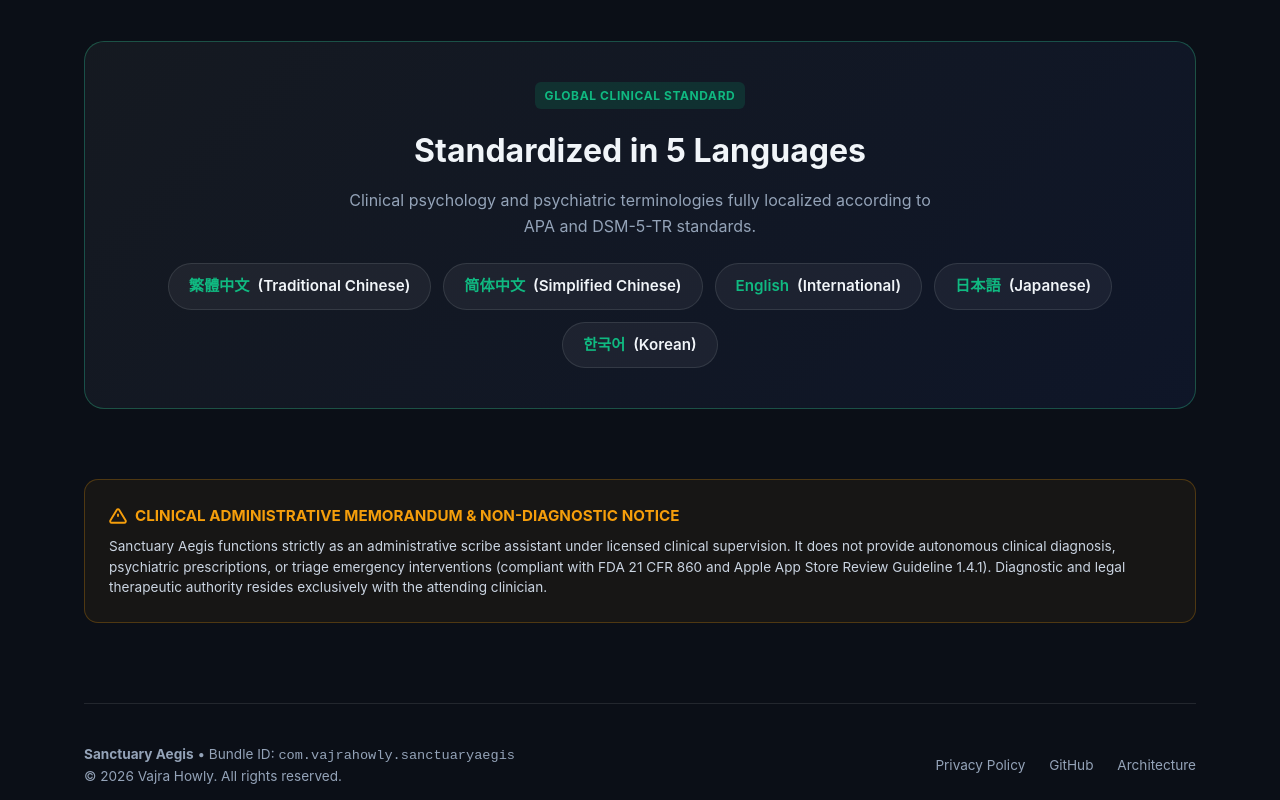
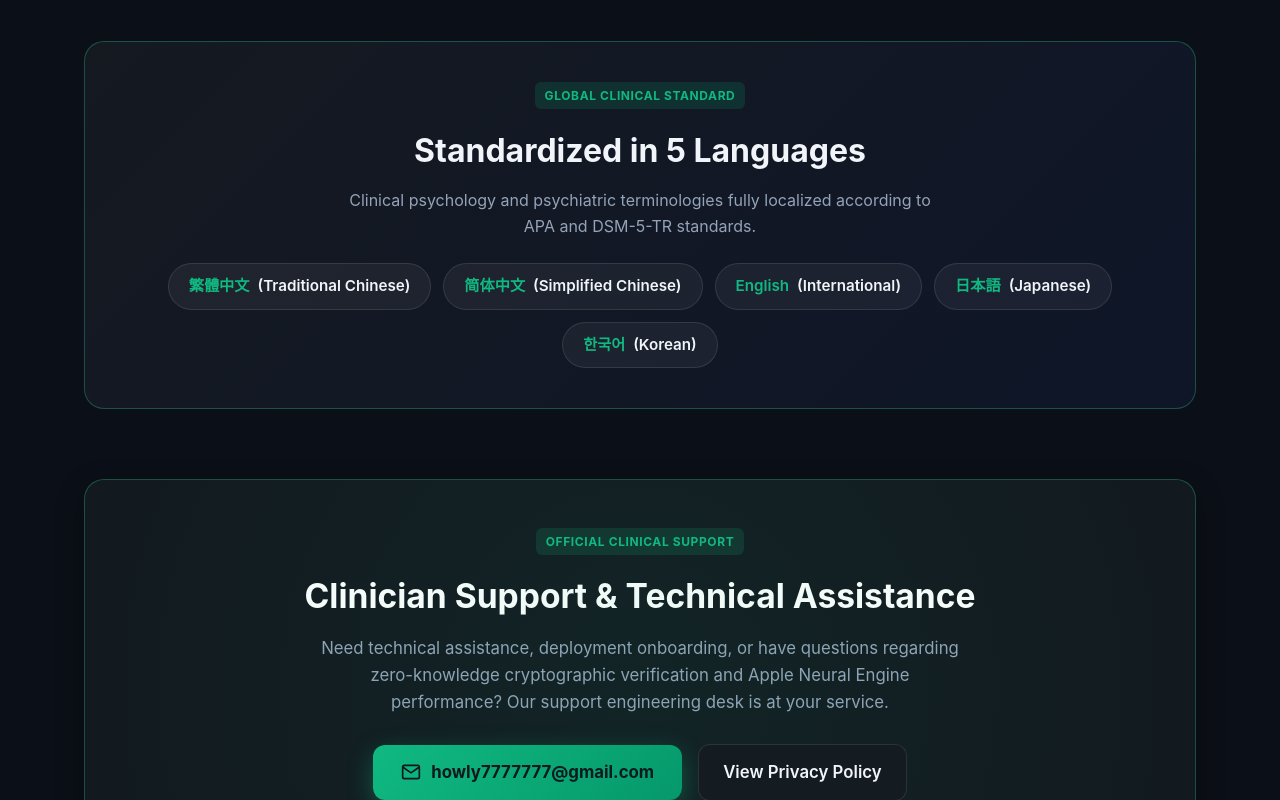
Before and after one commit to howly7777777-svg/sanctuaryaegis, a plain HTML site: page index.html in a window 1280 px wide. Shown: the part 2000-2800 px from the top of the page. Drawn offline with Linux system fonts and the light colour scheme.

Commit message:
Add files via upload

```diff
--- a/index.html
+++ b/index.html
@@ -5,6 +5,7 @@
   <meta name="viewport" content="width=device-width, initial-scale=1.0">
   <title>Sanctuary Aegis • 100% On-Device Zero-Knowledge Clinical Scribe</title>
   <meta name="description" content="Sanctuary Aegis (庇護之盾) is an on-device, zero-knowledge clinical scribe for psychotherapists, psychiatrists, and clinical psychologists. Powered by WhisperKit and Apple Neural Engine. Zero cloud. Zero disk audio footprint.">
+  <link rel="canonical" href="https://howly7777777-svg.github.io/sanctuaryaegis/index.html">
   <link rel="preconnect" href="https://fonts.googleapis.com">
   <link rel="preconnect" href="https://fonts.gstatic.com" crossorigin>
   <link href="https://fonts.googleapis.com/css2?family=Inter:wght@300;400;500;600;700;800&family=JetBrains+Mono:wght@400;500&display=swap" rel="stylesheet">
@@ -396,6 +397,30 @@
       line-height: 1.5;
     }
 
+    /* Support Section */
+    .support-card {
+      background: var(--bg-card);
+      border: 1px solid var(--border-accent);
+      border-radius: 20px;
+      padding: 48px 36px;
+      margin: 60px 0 40px;
+      text-align: center;
+      position: relative;
+      overflow: hidden;
+      box-shadow: 0 10px 30px rgba(0, 0, 0, 0.3);
+    }
+
+    .support-card::before {
+      content: "";
+      position: absolute;
+      top: -50%;
+      left: -50%;
+      width: 200%;
+      height: 200%;
+      background: radial-gradient(circle at center, rgba(16, 185, 129, 0.08) 0%, transparent 60%);
+      pointer-events: none;
+    }
+
     /* Footer */
     footer {
       border-top: 1px solid var(--border);
@@ -455,8 +480,9 @@
       <nav>
         <a href="#features">Architecture</a>
         <a href="#languages">Languages</a>
+        <a href="#support">Support</a>
         <a href="privacy.html">Privacy Policy</a>
-        <a href="privacy.html" class="nav-btn">HIPAA & Consent</a>
+        <a href="mailto:howly7777777@gmail.com" class="nav-btn">Support</a>
       </nav>
     </header>
 
@@ -554,6 +580,28 @@
       </div>
     </section>
 
+    <section id="support" class="support-card">
+      <div class="feature-badge badge-mint" style="margin-bottom: 14px;">Official Clinical Support</div>
+      <h2 style="font-size: 2.1rem; font-weight: 700; margin-bottom: 12px; color: #ffffff;">Clinician Support & Technical Assistance</h2>
+      <p style="color: var(--text-muted); max-width: 640px; margin: 0 auto 28px; font-size: 1.05rem;">
+        Need technical assistance, deployment onboarding, or have questions regarding zero-knowledge cryptographic verification and Apple Neural Engine performance? Our support engineering desk is at your service.
+      </p>
+      <div style="display: flex; justify-content: center; align-items: center; gap: 16px; flex-wrap: wrap; margin-bottom: 24px;">
+        <a href="mailto:howly7777777@gmail.com" class="btn-primary" style="font-size: 1.05rem; padding: 14px 28px;">
+          <svg width="20" height="20" viewBox="0 0 24 24" fill="none" stroke="currentColor" stroke-width="2"><path d="M4 4h16c1.1 0 2 .9 2 2v12c0 1.1-.9 2-2 2H4c-1.1 0-2-.9-2-2V6c0-1.1.9-2 2-2z"/><polyline points="22,6 12,13 2,6"/></svg>
+          howly7777777@gmail.com
+        </a>
+        <a href="privacy.html" class="btn-secondary" style="font-size: 1.05rem; padding: 14px 24px;">
+          View Privacy Policy
+        </a>
+      </div>
+      <div style="font-size: 0.9rem; color: var(--text-muted); display: flex; justify-content: center; gap: 24px; flex-wrap: wrap;">
+        <span>⚡ <strong>Response SLA:</strong> Within 24 Business Hours</span>
+        <span>🛡️ <strong>Direct Line:</strong> Attending Clinician Priority</span>
+        <span>📍 <strong>App Store Support:</strong> Verified</span>
+      </div>
+    </section>
+
     <div class="disclaimer-card">
       <div class="disclaimer-title">
         <svg width="18" height="18" viewBox="0 0 24 24" fill="none" stroke="currentColor" stroke-width="2.5"><path d="M10.29 3.86L1.82 18a2 2 0 0 0 1.71 3h16.94a2 2 0 0 0 1.71-3L13.71 3.86a2 2 0 0 0-3.42 0z"/><line x1="12" y1="9" x2="12" y2="13"/><line x1="12" y1="17" x2="12.01" y2="17"/></svg>
@@ -567,11 +615,13 @@
     <footer>
       <div>
         <strong>Sanctuary Aegis</strong> • Bundle ID: <code>com.vajrahowly.sanctuaryaegis</code><br>
+        Support: <a href="mailto:howly7777777@gmail.com" style="color: var(--mint);">howly7777777@gmail.com</a> • Official Portal: <a href="https://howly7777777-svg.github.io/sanctuaryaegis/index.html" style="color: var(--mint);">sanctuaryaegis</a><br>
         © 2026 Vajra Howly. All rights reserved.
       </div>
       <div>
         <a href="privacy.html">Privacy Policy</a>
-        <a href="https://github.com/vajrapadma" target="_blank" rel="noopener">GitHub</a>
+        <a href="mailto:howly7777777@gmail.com">Contact Support</a>
+        <a href="https://github.com/howly7777777-svg/sanctuaryaegis" target="_blank" rel="noopener">GitHub</a>
         <a href="#features">Architecture</a>
       </div>
     </footer>
```
Also changed, not shown: privacy.html (+7 -3 lines), 1 other file.
